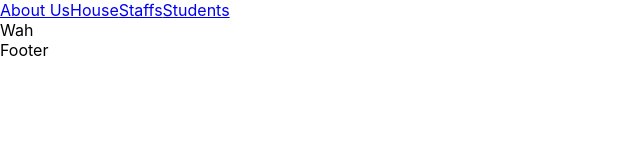
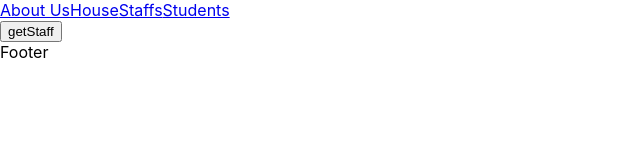
Before and after one commit to shontzu-deriv/fe-hackathon, a React (Create React App) app: page /Staffs in a window 1280 px wide. Shown: the top 160 px of the page, without its empty margins (0-640 px from the left). Built offline with nearby package versions, Linux system fonts and the light colour scheme.

Commit message:
fetch staff manually

```diff
--- a/src/Pages/Staffs/index.jsx
+++ b/src/Pages/Staffs/index.jsx
@@ -1,5 +1,48 @@
+import React, {useEffect} from "react";
+
 const Staffs = () => {
-  return <div>Wah</div>;
+  const [staff, setStaff] = React.useState([]);
+
+  //connect to resource
+  //TODO: wrap fetch in useEffect watch empty array (meaning, triggersgit onMount)
+  // useEffect(()=>{
+  async function getStaff() {
+    await fetch("http://hp-api.herokuapp.com/api/characters/staff", {
+      method: "GET",
+    })
+      .then((response) => {
+        console.log(response);
+        return response.json();
+      })
+      .then((json) => {
+        console.log(json);
+        return setStaff(json);
+      });
+  }
+  // },[])
+
+  return (
+    <div>
+      <button onClick={getStaff}>getStaff</button>
+      <div>
+        {staff.map(function (key, index) {
+          return (
+            <div key={index}>
+              <b>name: </b>
+              {key.name}
+              <br />
+              <b>dob: </b>
+              {key.dateOfBirth}
+              <br />
+              <b>house: </b>
+              {key.house}
+              <hr />
+            </div>
+          );
+        })}
+      </div>
+    </div>
+  );
 };
 
 export default Staffs;
--- a/src/Pages/Students/index.jsx
+++ b/src/Pages/Students/index.jsx
@@ -1,10 +1,10 @@
 import React, {useEffect} from "react";
 
 const Students = () => {
-  const [Students, setStudents] = React.useState([]);
+  const [students, setStudents] = React.useState([]);
 
   //connect to resource
-  //TODO: wrap fetch in useEffect watch empty array (meaning, triggers onMount)
+  //TODO: wrap fetch in useEffect watch empty array (meaning, triggersgit onMount)
   // useEffect(()=>{
     async function getStudents() {
       await fetch("http://hp-api.herokuapp.com/api/characters/students", { method: "GET" })
@@ -24,7 +24,7 @@ const Students = () => {
     <div>
       <button onClick={getStudents}>getStudents</button>
       <div>
-        {Students.map(function (key, index) {
+        {students.map(function (key, index) {
           return (
             <div key={index}>
               <b>name: </b>
```
